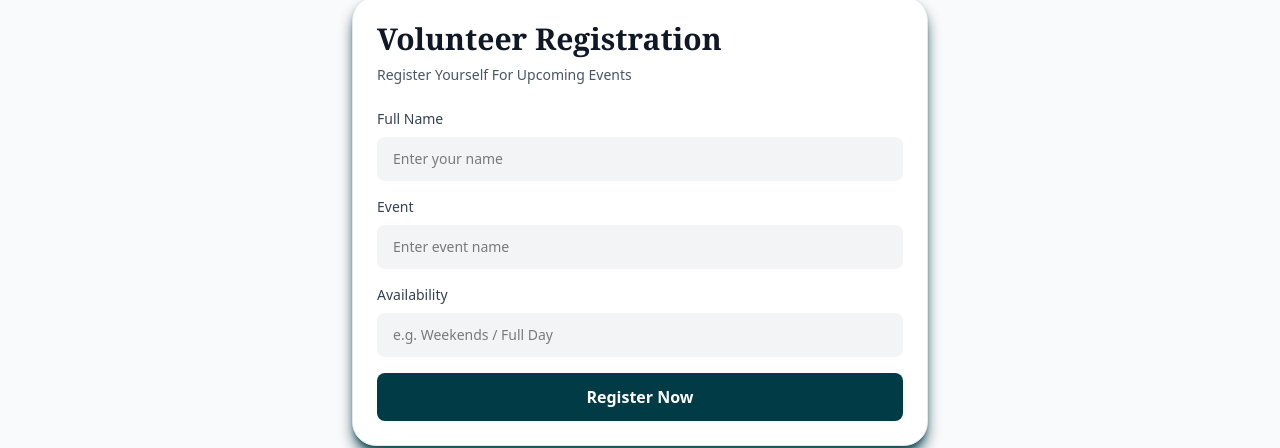
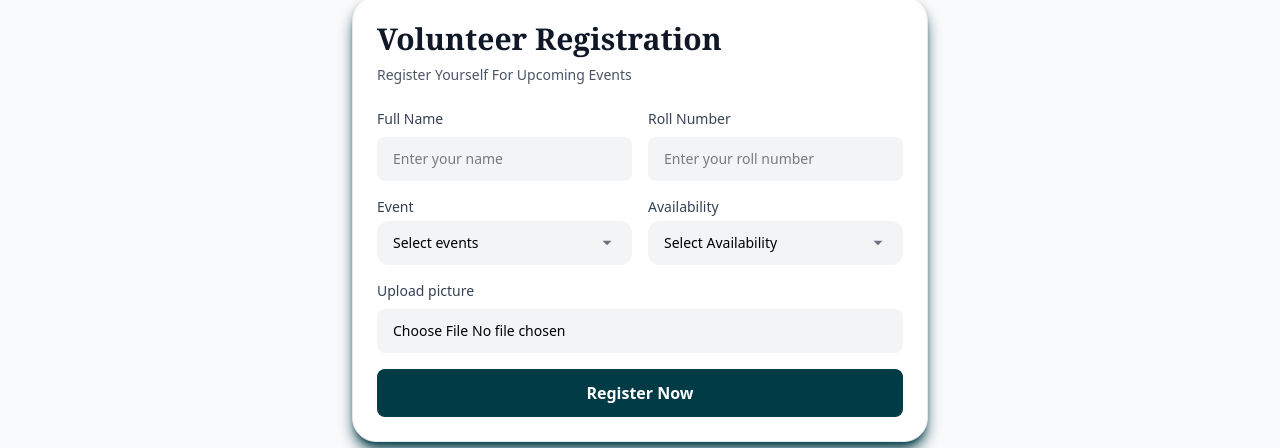
Before and after one commit to insharahkalam/femhack2, a React (Vite) app: page /volunteer in a window 1280 px wide. Shown: the part 117-565 px from the top of the page. Built offline with nearby package versions, Linux system fonts and the light colour scheme; no server answers; the database is empty.

Commit message:
volunteer working continue

```diff
--- a/src/Pages/Complaints.jsx
+++ b/src/Pages/Complaints.jsx
@@ -274,8 +274,8 @@ const Complaints = () => {
                 </div>
 
                 {/* My Complaints Table */}
-                <div className="overflow-x-auto w-full p-6 bg-white rounded-3xl shadow-md shadow-[#003b46]">
-                    <h2 className="text-3xl font-serif font-bold text-[#003b46] mb-6">My Complaints</h2>
+                <div className="overflow-x-auto w-full bg-white rounded-3xl shadow-md shadow-[#003b46]">
+                    <h2 className="text-3xl font-serif font-bold  py-4 ps-6  text-[#003b46]">My Complaints</h2>
 
                     {myComplaints.length === 0 ? (
                         <p className="text-gray-500 text-lg">No complaints submitted yet.</p>
@@ -283,7 +283,7 @@ const Complaints = () => {
                         <table className="w-full text-sm text-left border-collapse">
                             <thead className="bg-gray-100 text-gray-600 uppercase text-xs sm:text-sm">
                                 <tr>
-                                    <th className="p-3 font-serif rounded-tl-xl">ID</th>
+                                    <th className="ps-8 font-serif rounded-tl-xl">ID</th>
                                     <th className="p-3 font-serif">Category</th>
                                     <th className="p-3 font-serif">Description</th>
                                     <th className="p-3 font-serif">Status</th>
@@ -295,16 +295,16 @@ const Complaints = () => {
                             <tbody className="bg-white">
                                 {myComplaints.map((c, index) => (
                                     <tr key={c.id} className="border-b border-gray-200 hover:bg-gray-100 transition">
-                                        <td className="p-3">{index + 1}</td>
-                                        <td className="p-3 text-gray-700">{c.category}</td>
-                                        <td className="p-3 text-gray-700">{c.description}</td>
-                                        <td className="p-3">
-                                            <button className={`px-3 py-1 transition duration-500 hover:scale-105 rounded-sm text-xs cursor-pointer font-medium ${badgeColor(c.status)}`}>
+                                        <td className="ps-8 font-medium text-gray-700">{index + 1}:</td>
+                                        <td className="p-3 text-gray-700 text-[10px] md:text-sm">{c.category}</td>
+                                        <td className="p-3 text-gray-700 text-[10px] md:text-sm">{c.description}</td>
+                                        <td className="p-3 text-[10px] md:text-sm">
+                                            <button className={`px-3 py-1 text-[10px] md:text-sm  truncate transition duration-500 hover:scale-105 rounded-sm text-xs cursor-pointer font-medium ${badgeColor(c.status)}`}>
                                                 {c.status}
                                             </button>
                                         </td>
                                         <td className="p-3 text-gray-500 text-sm">
-                                            <button className="border px-3  py-0.5 transition duration-500 hover:scale-105 text-blue-500 rounded cursor-pointer ">
+                                            <button className="border px-3  text-[10px] md:text-sm py-0.5 transition duration-500 hover:scale-105 text-blue-500 rounded cursor-pointer ">
                                                 {c.campus}</button>
                                         </td>
                                         <td className="p-3 space-x-1 space-y-1">
--- a/src/Pages/Volunteer.jsx
+++ b/src/Pages/Volunteer.jsx
@@ -4,17 +4,34 @@ import Navbar from "../Components/Navbar";
 import { client } from "../Config/supabase";
 import { FaEdit } from "react-icons/fa";
 import { MdDelete } from "react-icons/md";
+import { IoMdArrowDropdown } from "react-icons/io";
 
 const Volunteer = () => {
   const [formData, setFormData] = useState({
     name: "",
+    roll: "",
     event: "",
     availability: "",
+    image: null,
   });
+  const events = ["Hackathon", "Devathon", "Bootcamp", "Entry Test"];
+  const availability = ["1–2 hours", "3–5 hours", "5+ hours", "Flexible"];
+
   const [loading, setLoading] = useState(false);
+  const [open, setOpen] = useState(false);
+  const [open2, setOpen2] = useState(false);
   const [volunteers, setVolunteers] = useState([]);
+  const [user, setUser] = useState(null);
   const [editingId, setEditingId] = useState(null);
 
+
+  useEffect(() => {
+    const getUser = async () => {
+      const { data } = await client.auth.getUser();
+      setUser(data.user);
+    };
+    getUser();
+  }, []);
   const themedAlert = Swal.mixin({
     customClass: {
       popup: "swal2-popup",
@@ -27,17 +44,44 @@ const Volunteer = () => {
 
   // Fetch volunteers from Supabase
   const fetchVolunteers = async () => {
+    if (!user) return;
     const { data, error } = await client
       .from("volunteers")
       .select("*")
+      .eq("user_id", user.id)
       .order("created_at", { ascending: false });
 
     if (!error) setVolunteers(data);
   };
 
   useEffect(() => {
-    fetchVolunteers();
-  }, []);
+    if (user) fetchVolunteers();
+  }, [user]);
+
+  // img upload========
+
+  const uploadImage = async () => {
+    if (!formData.image) return null;
+
+    const fileExt = formData.image.name.split(".").pop();
+    const fileName = `${Date.now()}.${fileExt}`;
+
+    const { error } = await client.storage
+      .from("volunteer-img")
+      .upload(fileName, formData.image);
+
+    if (error) {
+      console.error(error);
+      return null;
+    }
+
+    const { data } = client.storage
+      .from("volunteer-img")
+      .getPublicUrl(fileName);
+
+    return data.publicUrl;
+  };
+
 
   // Submit or Update
   const handleSubmit = async () => {
@@ -52,14 +96,20 @@ const Volunteer = () => {
     try {
       setLoading(true);
 
+      const imageUrl = await uploadImage();
+
+
       if (editingId) {
+
         // Update volunteer
         const { error } = await client
           .from("volunteers")
           .update({
             name: formData.name,
+            roll: formData.roll,
             event: formData.event,
             availability: formData.availability,
+            image: imageUrl,
           })
           .eq("id", editingId);
 
@@ -75,7 +125,7 @@ const Volunteer = () => {
         // Insert new volunteer
         const { error } = await client
           .from("volunteers")
-          .insert([formData]);
+          .insert([{ ...formData, user_id: user.id, image: imageUrl, }]);
 
         if (error) throw error;
 
@@ -86,7 +136,7 @@ const Volunteer = () => {
         });
       }
 
-      setFormData({ name: "", event: "", availability: "" });
+      setFormData({ name: "", event: "", availability: "", roll: "", image: null });
       fetchVolunteers();
     } catch (err) {
       themedAlert.fire({
@@ -104,6 +154,7 @@ const Volunteer = () => {
     setEditingId(v.id);
     setFormData({
       name: v.name,
+      roll: v.roll,
       event: v.event,
       availability: v.availability,
     });
@@ -159,6 +210,7 @@ const Volunteer = () => {
           </p>
 
           <form className="space-y-4" onSubmit={(e) => e.preventDefault()}>
+            <div className="grid grid-cols-1 sm:grid-cols-2 gap-4">
               <div>
                 <label className="block text-sm font-medium text-gray-700 mb-2">Full Name</label>
                 <input
@@ -171,26 +223,91 @@ const Volunteer = () => {
               </div>
 
               <div>
-              <label className="block text-sm font-medium text-gray-700 mb-2">Event</label>
+                <label className="block text-sm font-medium text-gray-700 mb-2">Roll Number</label>
                 <input
                   type="text"
-                placeholder="Enter event name"
-                value={formData.event}
-                onChange={(e) => setFormData({ ...formData, event: e.target.value })}
+                  placeholder="Enter your roll number"
+                  value={formData.roll}
+                  onChange={(e) => setFormData({ ...formData, roll: e.target.value })}
+                  className="w-full rounded-lg bg-gray-100 px-4 py-3 text-sm focus:outline-none focus:ring-2 focus:ring-[#003b46]"
+                />
+              </div>
+            </div>
+
+            <div className="grid grid-cols-1 sm:grid-cols-2 gap-4">
+              <div>
+                <label className="block text-sm font-medium text-gray-700 mb-1">Event</label>
+                <div className="relative">
+                  <button
+                    type="button"
+                    onClick={() => setOpen(!open)}
+                    className="w-full rounded-xl bg-gray-100 px-4 py-3 text-sm flex items-center justify-between focus:outline-none focus:ring-2 focus:ring-[#003b46]"
+                  >
+                    {formData.event || "Select events"}
+                    <IoMdArrowDropdown className="text-gray-500 text-lg" />
+                  </button>
+                  {open && (
+                    <div className="absolute z-20 mt-1 w-full rounded-xl bg-gray-100 shadow-lg overflow-hidden">
+                      {events.map((event) => (
+                        <div
+                          key={event}
+                          onClick={() => {
+                            setFormData({ ...formData, event });
+                            setOpen(false);
+                          }}
+                          className="px-4 py-2 text-sm text-gray-700 cursor-pointer hover:bg-[#003b46]/10"
+                        >
+                          {event}
+                        </div>
+                      ))}
+                    </div>
+                  )}
+                </div>
+              </div>
+
+              <div>
+                <label className="block text-sm font-medium text-gray-700 mb-1">Availability</label>
+                <div className="relative">
+                  <button
+                    type="button"
+                    onClick={() => setOpen2(!open2)}
+                    className="w-full rounded-xl bg-gray-100 px-4 py-3 text-sm flex items-center justify-between focus:outline-none focus:ring-2 focus:ring-[#003b46]"
+                  >
+                    {formData.availability || "Select Availability"}
+                    <IoMdArrowDropdown className="text-gray-500 text-lg" />
+                  </button>
+                  {open2 && (
+                    <div className="absolute z-20 mt-1 w-full rounded-xl bg-gray-100 shadow-lg overflow-hidden">
+                      {availability.map((availability) => (
+                        <div
+                          key={availability}
+                          onClick={() => {
+                            setFormData({ ...formData, availability });
+                            setOpen2(false);
+                          }}
+                          className="px-4 py-2 text-sm text-gray-700 cursor-pointer hover:bg-[#003b46]/10"
+                        >
+                          {availability}
+                        </div>
+                      ))}
+                    </div>
+                  )}
+                </div>
+              </div>
+            </div>
+
+            <div>
+              <label className="block text-sm font-medium text-gray-700 mb-2">Upload picture</label>
+              <input
+                type="file"
+                accept="image/*"
+                onChange={(e) =>
+                  setFormData({ ...formData, image: e.target.files[0] })
+                }
                 className="w-full rounded-lg bg-gray-100 px-4 py-3 text-sm focus:outline-none focus:ring-2 focus:ring-[#003b46]"
               />
             </div>
 
-            <div>
-              <label className="block text-sm font-medium text-gray-700 mb-2">Availability</label>
-              <input
-                type="text"
-                placeholder="e.g. Weekends / Full Day"
-                value={formData.availability}
-                onChange={(e) => setFormData({ ...formData, availability: e.target.value })}
-                className="w-full rounded-lg bg-gray-100 px-4 py-3 text-sm focus:outline-none focus:ring-2 focus:ring-[#003b46]"
-              />
-            </div>
 
             <button
               type="button"
@@ -214,6 +331,7 @@ const Volunteer = () => {
                 <tr>
                   <th className="p-3 font-serif rounded-tl-xl">ID</th>
                   <th className="p-3 font-serif">Name</th>
+                  <th className="p-3 font-serif">Photo</th>
                   <th className="p-3 font-serif">Event</th>
                   <th className="p-3 font-serif">Availability</th>
                   <th className="p-3 font-serif rounded-tr-xl">Action</th>
@@ -224,6 +342,13 @@ const Volunteer = () => {
                   <tr key={v.id} className="border-b border-gray-200 hover:bg-gray-50 transition">
                     <td className="p-3">{index + 1}</td>
                     <td className="p-3 font-medium">{v.name}</td>
+                    <td className="p-3">
+                      {v.image ? (
+                        <img src={v.image} alt={v.name} className="w-12 h-12 rounded-full object-cover" />
+                      ) : (
+                        "No Image"
+                      )}
+                    </td>
                     <td className="p-3">{v.event}</td>
                     <td className="p-3">{v.availability}</td>
                     <td className="p-3 space-x-2 space-y-1">
```
Lines whose indentation alone changed are shown as unchanged.
